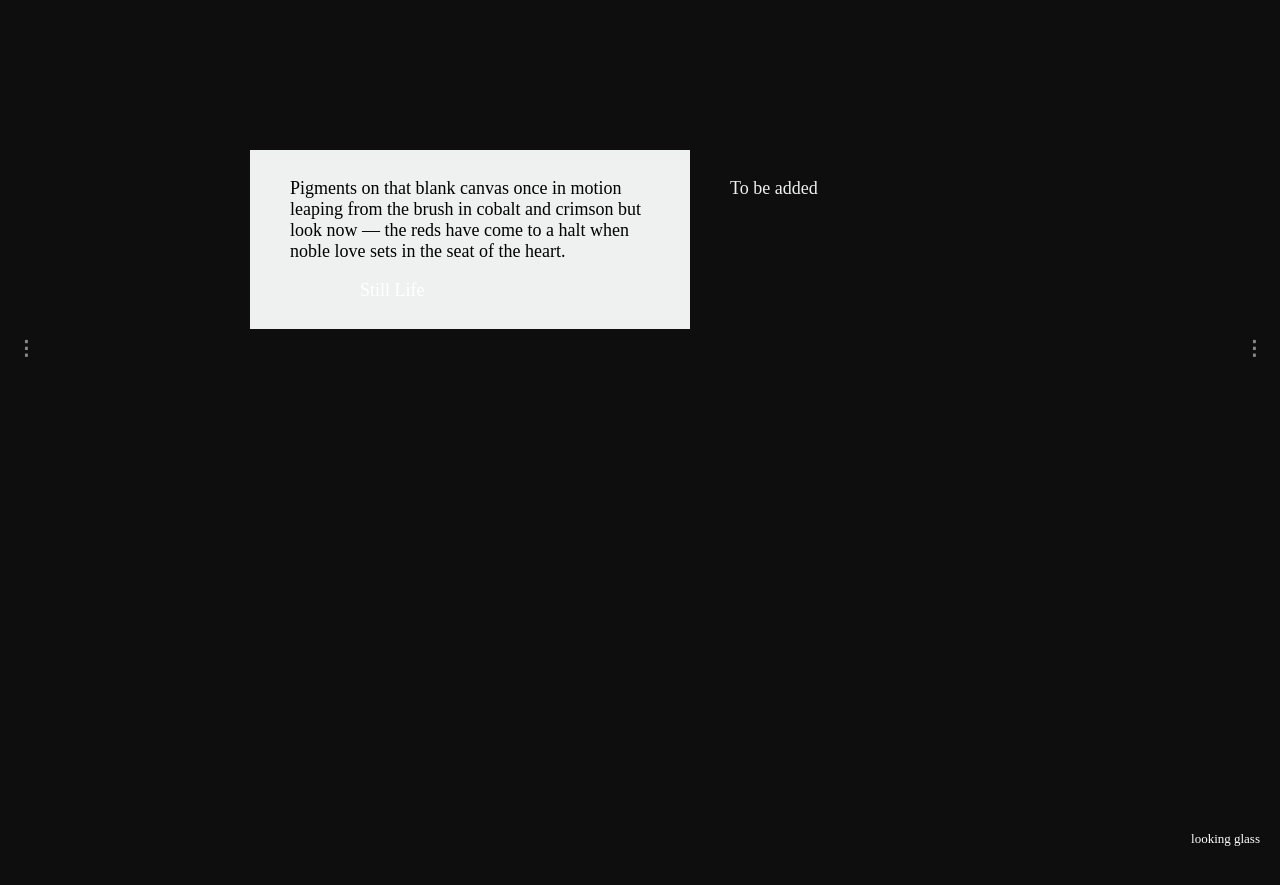
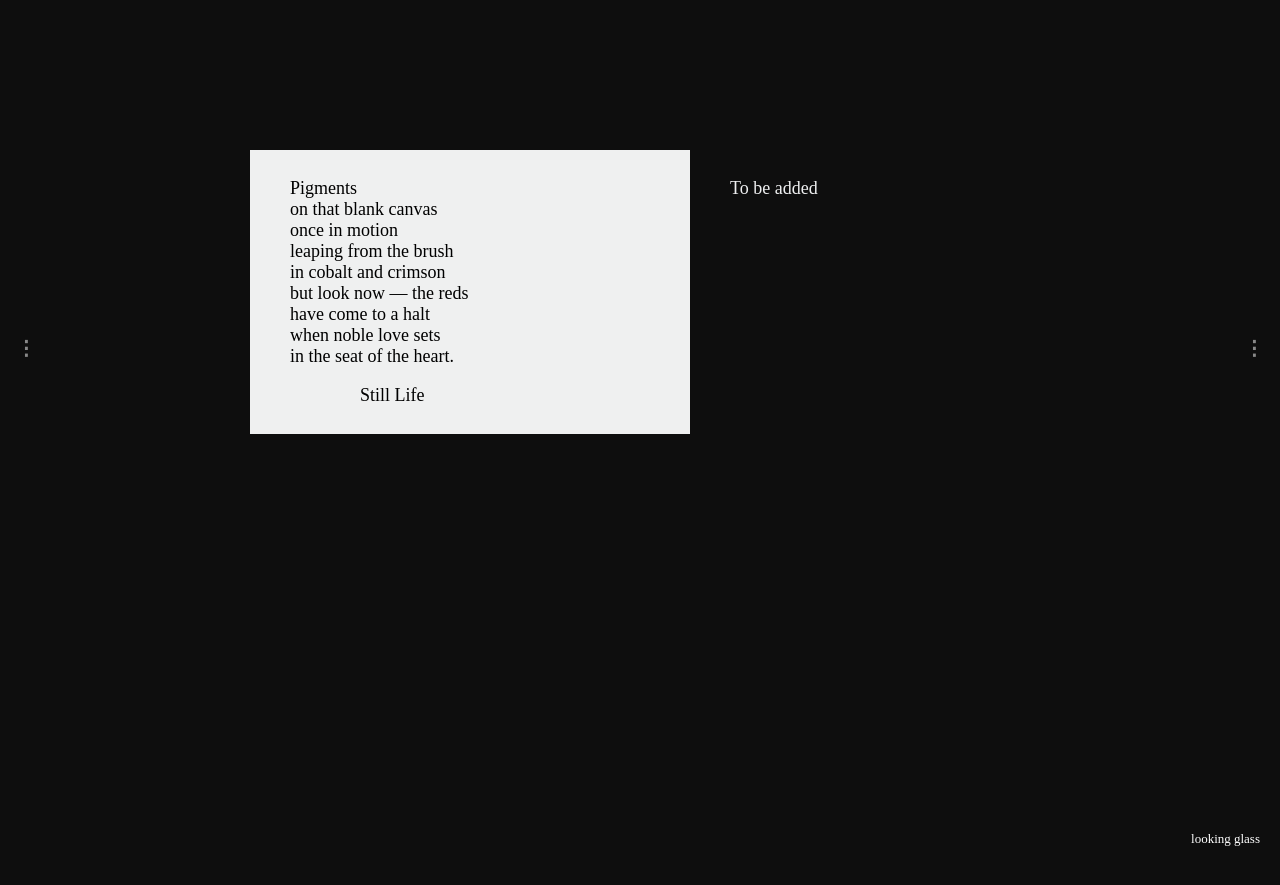
Before and after one commit to hafizzainal/hafizzainal.github.io, a Jekyll site: the page built from index.md, in a window 1280 px wide. Shown: the top 885 px of the page. Built offline with Jekyll 4.4.1, drawn with Linux system fonts in a browser that asks for light colours; our own code applies the rules of GitHub Pages for plain Markdown files.

Commit message:
Update default.html

```diff
--- a/_layouts/default.html
+++ b/_layouts/default.html
@@ -156,7 +156,7 @@ img {vertical-align: middle;}
 }
 
 /* Author class */
-.author {color: #ffffff; text-indent: 100px;}
+.author {color: black; text-indent: 100px;}
 
 /* Work text */
 .work {color: black; padding-left: 30px; padding-right: 30px;}
@@ -211,15 +211,15 @@ img {vertical-align: middle;}
     <div class="row">
       <div class="column" style="background-color:#eff0f0;">
       <p class="work">
-      Pigments
-      on that blank canvas
-      once in motion
-      leaping from the brush
-      in cobalt and crimson
-      but look now — the reds
-      have come to a halt
-      when noble love sets
-      in the seat of the heart.</p>
+      Pigments<br>
+      on that blank canvas<br>
+      once in motion<br>
+      leaping from the brush<br>
+      in cobalt and crimson<br>
+      but look now — the reds<br>
+      have come to a halt<br>
+      when noble love sets<br>
+      in the seat of the heart.<br></p>
       <p class="author">
       Still Life</p>
       </div>
```
